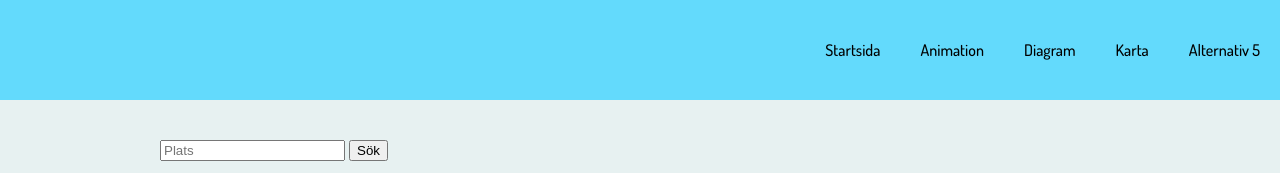
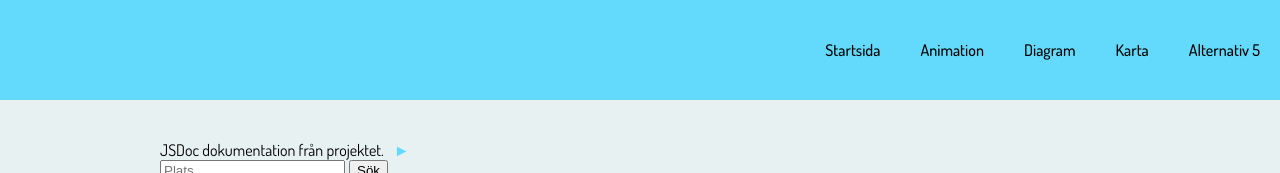
Before and after one commit to kimdude/DT211G-Moment5, a website built with Parcel: page src/map.html in a window 1280 px wide. Shown: the top 173 px of the page. Built offline with nearby package versions, Linux system fonts and the light colour scheme; no server answers.

Commit message:
Lagt till länk till dokumentationen.

```diff
--- a/src/map.html
+++ b/src/map.html
@@ -60,7 +60,8 @@
     </header>
     <main>
         <section>
-            <div id="searchField">
+            <a href="../out/index.html">JSDoc dokumentation från projektet.</a>
+            <br><div id="searchField">
                 <label for="searchInput"></label>
                 <input type="text" id="searchInput" name="search" placeholder="Plats">
                 <button id="searchBtn">Sök</button>
```
Also changed, not shown: src/chart.html (+1 -0 lines).
